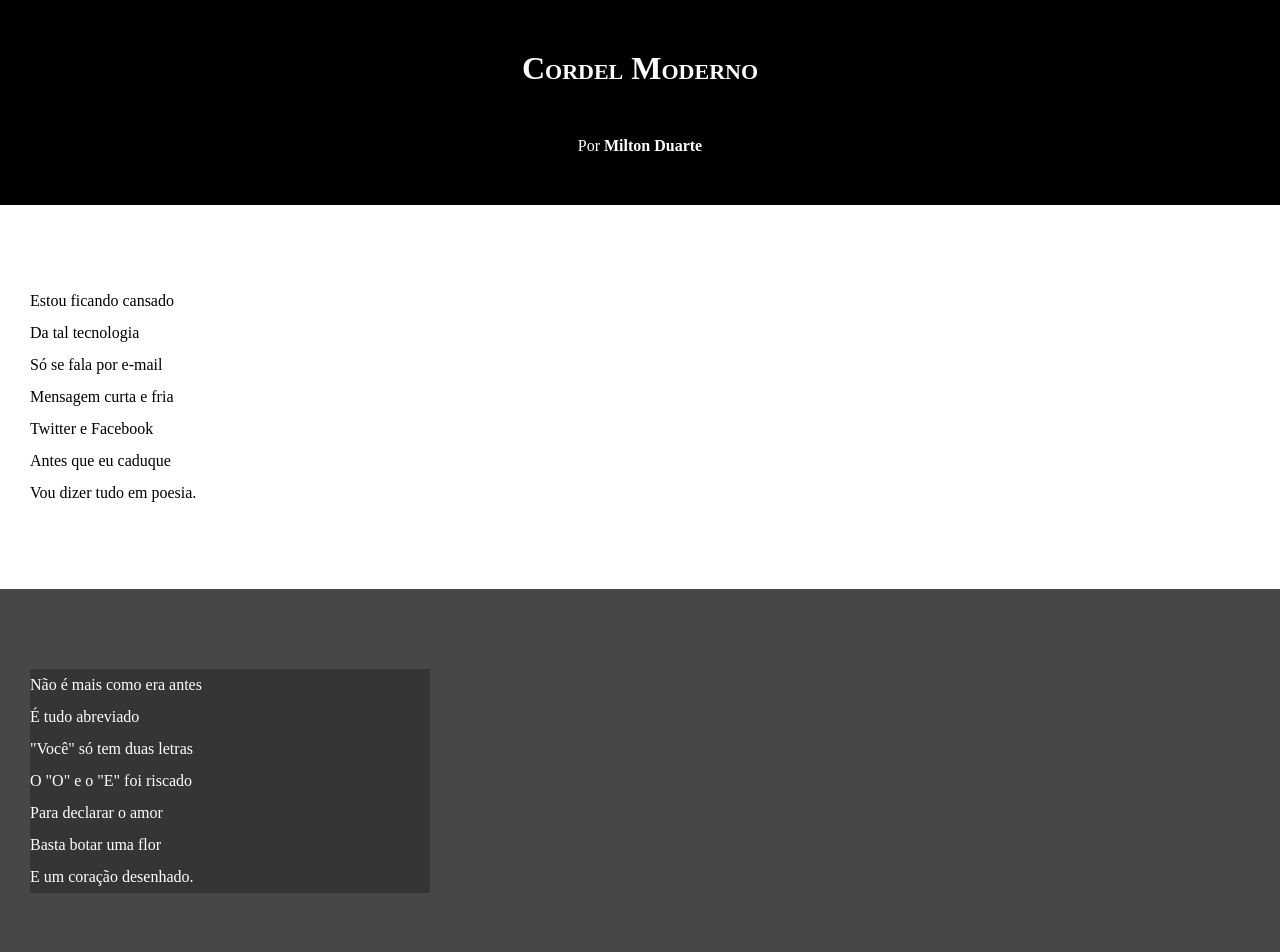
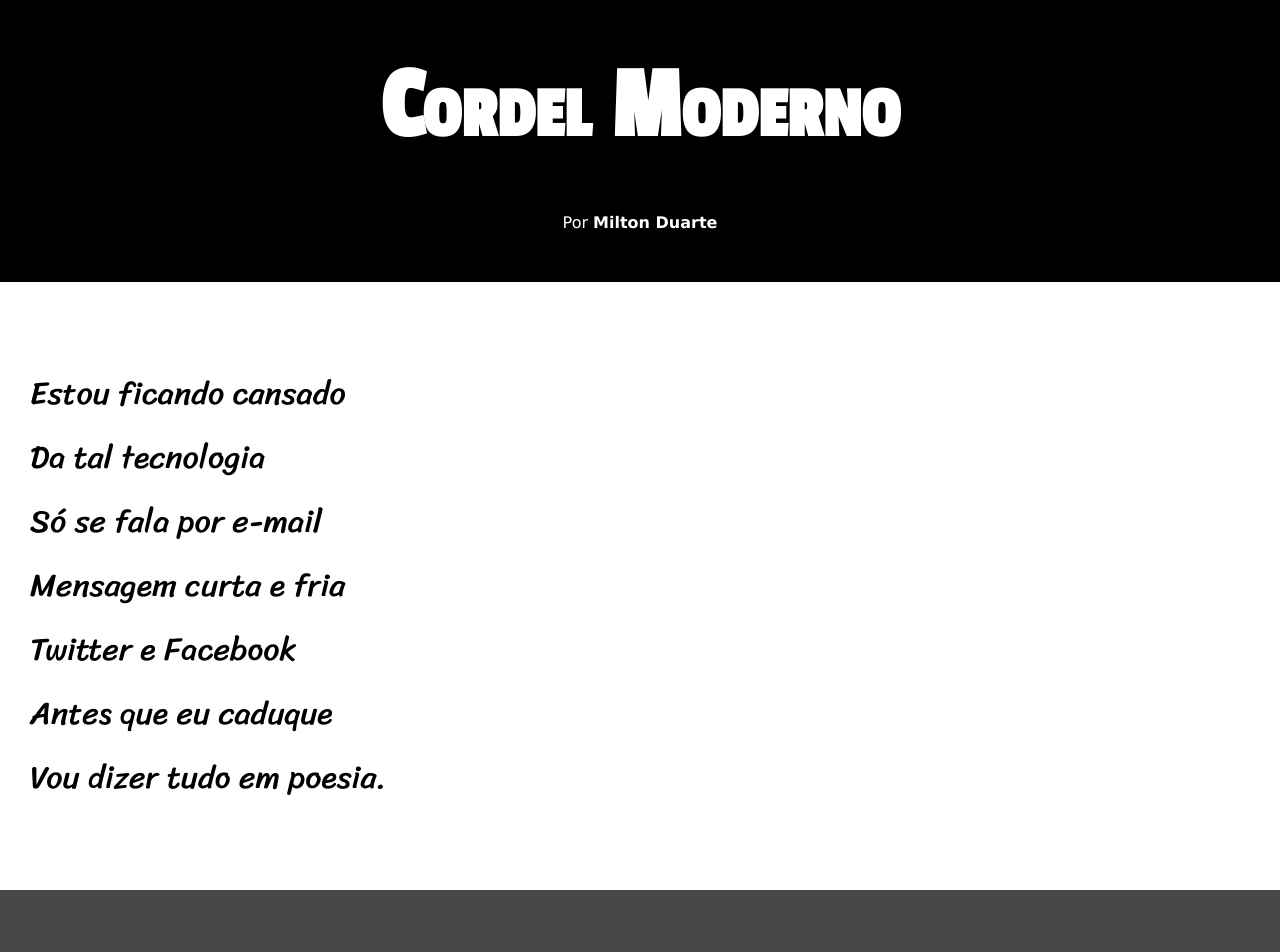
Before and after one commit to EvertonRyan/desafio-cordel, a plain HTML site: page index.html in a window 1280 px wide. Shown: the top 952 px of the page. Drawn offline with Linux system fonts and the light colour scheme.

Commit message:
Colocando as fontes

```diff
--- a/css/style.css
+++ b/css/style.css
@@ -1,4 +1,13 @@
 @charset "UTF-8";
+
+@import url('https://fonts.googleapis.com/css2?family=Passion+One&display=swap');
+@import url('https://fonts.googleapis.com/css2?family=Sriracha&display=swap');
+
+:root{
+    --fonte1: Verdana, Geneva, Tahoma, sans-serif;
+    --fonte2: 'Passion One', sans-serif;
+    --fonte3: 'Sriracha', cursive;
+}
 
 *{
     margin: 0; padding: 0;
@@ -7,6 +16,7 @@
 html, body{
     min-height: 100vh;
     background-color: darkgray;
+    font-family: var(--fonte1);
 }
 
 header{
@@ -18,6 +28,8 @@
 header h1{
     padding: 50px;
     font-variant: small-caps;
+    font-family: var(--fonte2);
+    font-size: 8vw;
 }
 
 header p{
@@ -38,6 +50,8 @@
     padding: 10vh 0 10vh 0;
     line-height: 2em;
     padding-left: 30px;
+    font-family: var(--fonte3);
+    font-size: 2.5vw;
 }
 
 .normal{
@@ -51,7 +65,8 @@
 }
 
 .imagem p{
-    width: 400px;
+    display: inline-block;
+    padding: 5px;
     background-color: rgba(0, 0, 0, 0.253);
 }
 
```
